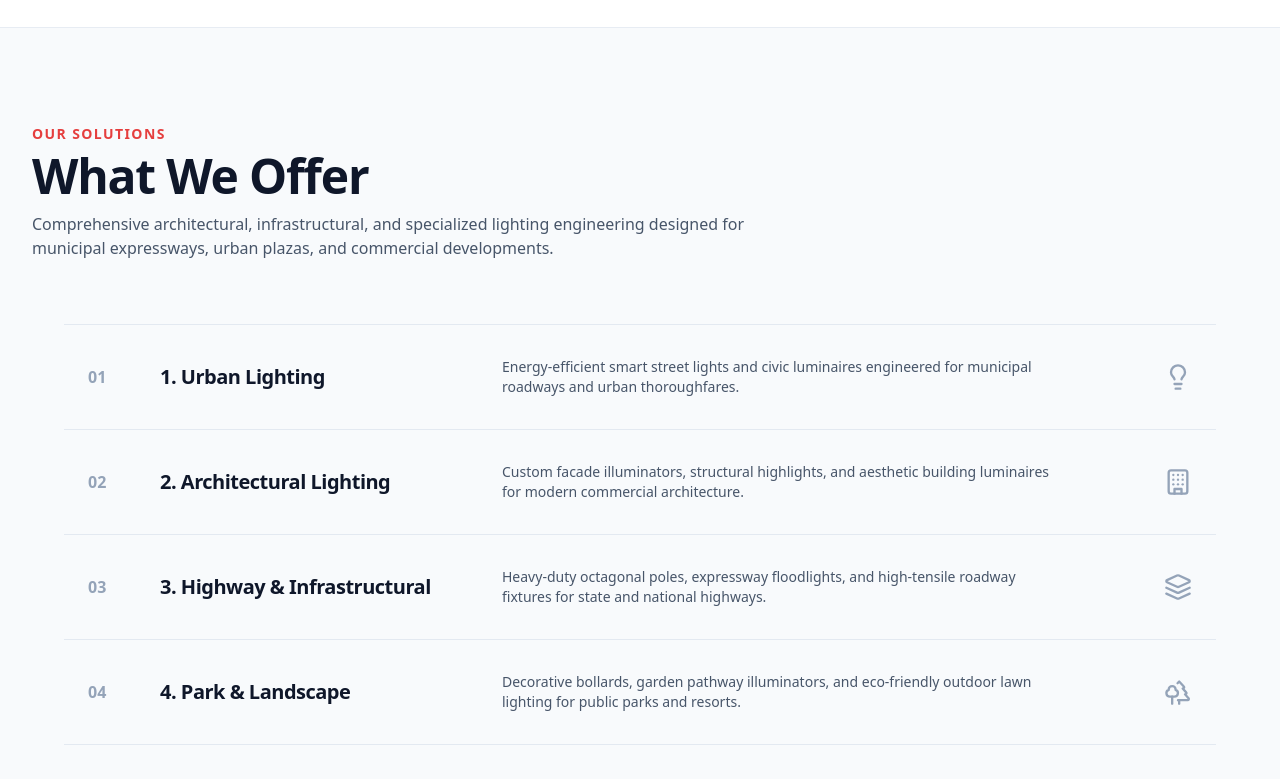
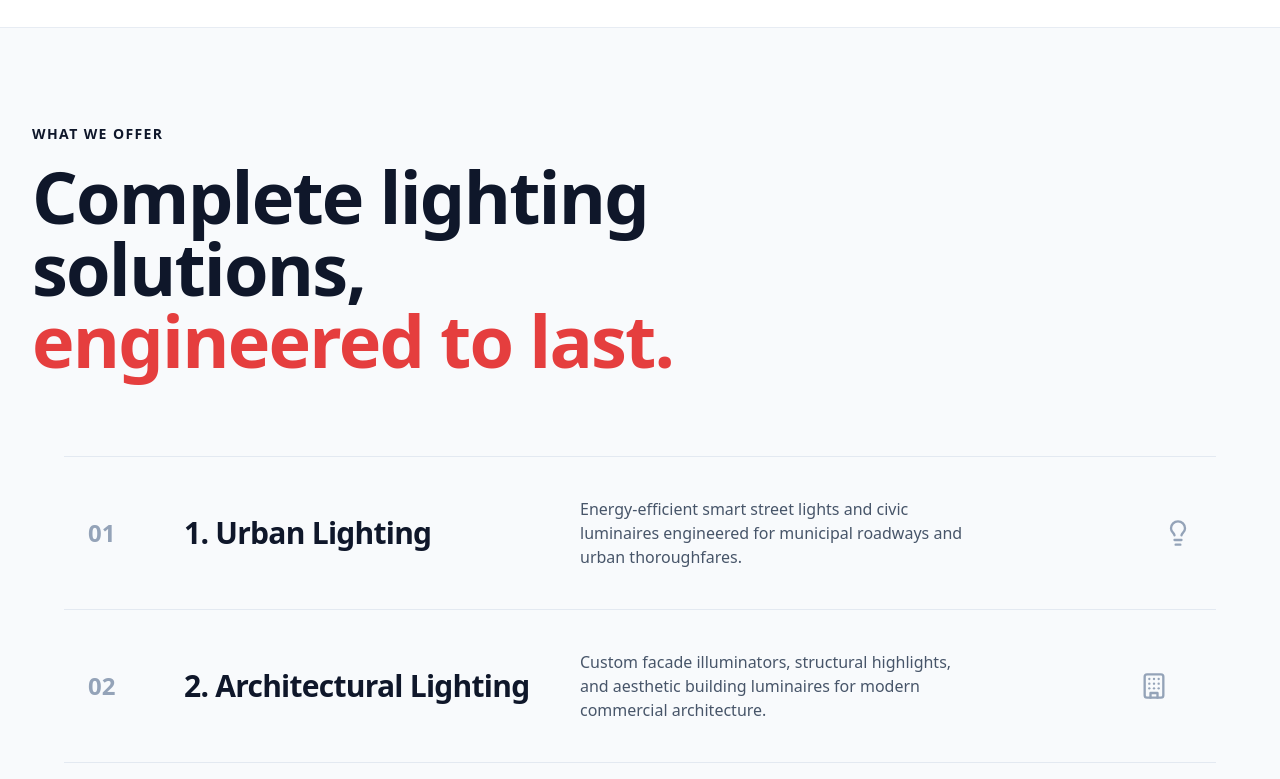
Before and after one commit to Harshit-SSPL/HarshitSSPL, a Next.js app in the folder frontend/: page /about in a window 1280 px wide. Shown: the part 1160-1939 px from the top of the page. Built offline with nearby package versions, Linux system fonts and the light colour scheme.

Commit message:
Refine What We Offer typography, spring smooth hover slide, and staggered right-side icon assets to match reference

```diff
--- a/frontend/app/about/page.tsx
+++ b/frontend/app/about/page.tsx
@@ -24,6 +24,7 @@ const offeringData = [
     categoryTag: "Municipal & Smart",
     description: "Energy-efficient smart street lights and civic luminaires engineered for municipal roadways and urban thoroughfares.",
     icon: <Lightbulb className="h-6 w-6 sm:h-7 sm:w-7" />,
+    offsetClass: "pr-0",
   },
   {
     num: "02",
@@ -31,6 +32,7 @@ const offeringData = [
     categoryTag: "Facade & Aesthetic",
     description: "Custom facade illuminators, structural highlights, and aesthetic building luminaires for modern commercial architecture.",
     icon: <Building className="h-6 w-6 sm:h-7 sm:w-7" />,
+    offsetClass: "pr-4 sm:pr-6",
   },
   {
     num: "03",
@@ -38,6 +40,7 @@ const offeringData = [
     categoryTag: "Expressways & Heavy-Duty",
     description: "Heavy-duty octagonal poles, expressway floodlights, and high-tensile roadway fixtures for state and national highways.",
     icon: <Layers className="h-6 w-6 sm:h-7 sm:w-7" />,
+    offsetClass: "pr-1 sm:pr-2",
   },
   {
     num: "04",
@@ -45,6 +48,7 @@ const offeringData = [
     categoryTag: "Outdoor & Green Spaces",
     description: "Decorative bollards, garden pathway illuminators, and eco-friendly outdoor lawn lighting for public parks and resorts.",
     icon: <Trees className="h-6 w-6 sm:h-7 sm:w-7" />,
+    offsetClass: "pr-5 sm:pr-8",
   },
   {
     num: "05",
@@ -52,6 +56,7 @@ const offeringData = [
     categoryTag: "Classic & Vintage",
     description: "Ornamental vintage poles, cast iron heritage brackets, and royal civic plaza luminaires blending classic charm with modern LEDs.",
     icon: <Landmark className="h-6 w-6 sm:h-7 sm:w-7" />,
+    offsetClass: "pr-0",
   },
   {
     num: "06",
@@ -59,6 +64,7 @@ const offeringData = [
     categoryTag: "Stadiums & High-Output",
     description: "Monumental high mast towers, stadium floodlighting, and multi-fixture high-output masts for sports arenas and industrial hubs.",
     icon: <Zap className="h-6 w-6 sm:h-7 sm:w-7" />,
+    offsetClass: "pr-3 sm:pr-5",
   },
   {
     num: "07",
@@ -66,6 +72,7 @@ const offeringData = [
     categoryTag: "Surveillance & IoT",
     description: "Integrated smart poles equipped with surveillance camera mounts, IoT sensors, and civic security infrastructure.",
     icon: <ShieldCheck className="h-6 w-6 sm:h-7 sm:w-7" />,
+    offsetClass: "pr-1 sm:pr-3",
   },
   {
     num: "08",
@@ -73,10 +80,11 @@ const offeringData = [
     categoryTag: "Bespoke & Tailored",
     description: "Bespoke flag mast poles, tailored steel brackets, and specialized architectural frameworks manufactured to tender specifications.",
     icon: <Wrench className="h-6 w-6 sm:h-7 sm:w-7" />,
+    offsetClass: "pr-4 sm:pr-7",
   },
 ];
 
-// Repeatable Viewport Entrance Animation Variants (slide up + subtle scale + fade in with staggered children)
+// Repeatable Viewport Entrance Animation Variants
 const sectionVariants = {
   hidden: {
     opacity: 0,
@@ -166,7 +174,7 @@ export default function AboutPage() {
       </motion.section>
 
       {/* ============================================================ */}
-      {/* 3. OUR SOLUTIONS / WHAT WE OFFER (INSET STRAIGHT LINES & HOVER SLIDE LEFT EFFECT) */}
+      {/* 3. OUR SOLUTIONS / WHAT WE OFFER (EDITORIAL HIGH-IMPACT TYPOGRAPHY & SMOOTH GLIDE) */}
       {/* ============================================================ */}
       <motion.section
         className="py-16 md:py-24 bg-slate-50 dark:bg-black text-slate-900 dark:text-white border-b border-slate-200/80 dark:border-zinc-900 transition-colors relative overflow-hidden"
@@ -177,17 +185,15 @@ export default function AboutPage() {
       >
         <div className="container mx-auto px-4 md:px-6 lg:px-8 max-w-7xl">
 
-          {/* Section Header */}
-          <motion.div variants={childVariants} className="max-w-3xl mb-12 sm:mb-16">
-            <span className="text-xs sm:text-sm font-extrabold uppercase tracking-widest text-ssil-red block mb-2">
-              OUR SOLUTIONS
+          {/* Section Header: Editorial Eyebrow + 2-Line High Impact Title */}
+          <motion.div variants={childVariants} className="max-w-4xl mb-14 sm:mb-20">
+            <span className="text-xs sm:text-sm font-extrabold uppercase tracking-widest text-slate-900 dark:text-slate-200 block mb-4">
+              WHAT WE OFFER
             </span>
-            <h2 className="text-3xl sm:text-4xl lg:text-5xl font-black text-slate-900 dark:text-white tracking-tight">
-              What We Offer
+            <h2 className="text-4xl sm:text-6xl lg:text-7xl font-black text-slate-900 dark:text-white tracking-tight leading-[1.08]">
+              Complete lighting solutions,<br />
+              <span className="text-ssil-red">engineered to last.</span>
             </h2>
-            <p className="text-sm sm:text-base text-slate-600 dark:text-slate-300 mt-3 leading-relaxed font-medium">
-              Comprehensive architectural, infrastructural, and specialized lighting engineering designed for municipal expressways, urban plazas, and commercial developments.
-            </p>
           </motion.div>
 
           {/* Solution Rows Container with Inset Straight Horizontal Lines */}
@@ -205,27 +211,27 @@ export default function AboutPage() {
                 )}
 
                 <motion.div
-                  whileHover={{ x: [-12, 0] }}
-                  transition={{ duration: 0.4, ease: "easeOut" }}
-                  className="group relative py-7 sm:py-8 px-4 sm:px-6 transition-colors duration-300 ease-out flex flex-col md:flex-row md:items-center justify-between gap-4 md:gap-8 hover:bg-slate-100/60 dark:hover:bg-slate-900/50 cursor-pointer"
+                  whileHover={{ x: -10 }}
+                  transition={{ type: "spring", stiffness: 350, damping: 25 }}
+                  className="group relative py-8 sm:py-10 px-4 sm:px-6 transition-colors duration-300 ease-out flex flex-col md:flex-row md:items-center justify-between gap-4 md:gap-8 hover:bg-slate-100/70 dark:hover:bg-slate-900/60 cursor-pointer"
                 >
-                  {/* Left Side: Number & Solution Title */}
-                  <div className="flex items-center gap-4 sm:gap-6 lg:gap-10 shrink-0 md:w-5/12 lg:w-4/12">
-                    <span className="text-sm sm:text-base font-bold text-slate-400 dark:text-slate-500 group-hover:text-slate-900 dark:group-hover:text-slate-200 transition-colors duration-300 w-6 sm:w-8 shrink-0">
+                  {/* Left Side: Large Editorial Index Number & Solution Title */}
+                  <div className="flex items-center gap-5 sm:gap-8 lg:gap-12 shrink-0 md:w-5/12 lg:w-5/12">
+                    <span className="text-xl sm:text-2xl font-bold text-slate-400 dark:text-slate-500 group-hover:text-slate-900 dark:group-hover:text-slate-100 transition-colors duration-300 w-8 sm:w-12 shrink-0">
                       {item.num}
                     </span>
-                    <h3 className="text-base sm:text-lg md:text-xl font-black text-slate-900 dark:text-white group-hover:text-ssil-red transition-colors duration-300 tracking-tight">
+                    <h3 className="text-xl sm:text-2xl md:text-3xl font-black text-slate-900 dark:text-white group-hover:text-ssil-red transition-colors duration-300 tracking-tight">
                       {item.title}
                     </h3>
                   </div>
 
                   {/* Center / Right: Description */}
-                  <p className="text-xs sm:text-sm text-slate-600 dark:text-slate-300 font-medium leading-relaxed md:w-6/12 lg:w-6/12">
+                  <p className="text-sm sm:text-base text-slate-600 dark:text-slate-300 font-normal leading-relaxed md:w-5/12 lg:w-5/12">
                     {item.description}
                   </p>
 
-                  {/* Far Right: Lucide Icon */}
-                  <div className="shrink-0 flex items-center justify-start md:justify-end md:w-1/12 text-slate-400 dark:text-slate-500 group-hover:text-ssil-red group-hover:scale-110 transition-all duration-300">
+                  {/* Far Right: Staggered Lucide Icon Asset */}
+                  <div className={`shrink-0 flex items-center justify-start md:justify-end md:w-2/12 text-slate-400 dark:text-slate-500 group-hover:text-ssil-red group-hover:scale-110 transition-all duration-300 ${item.offsetClass}`}>
                     {item.icon}
                   </div>
                 </motion.div>
```
